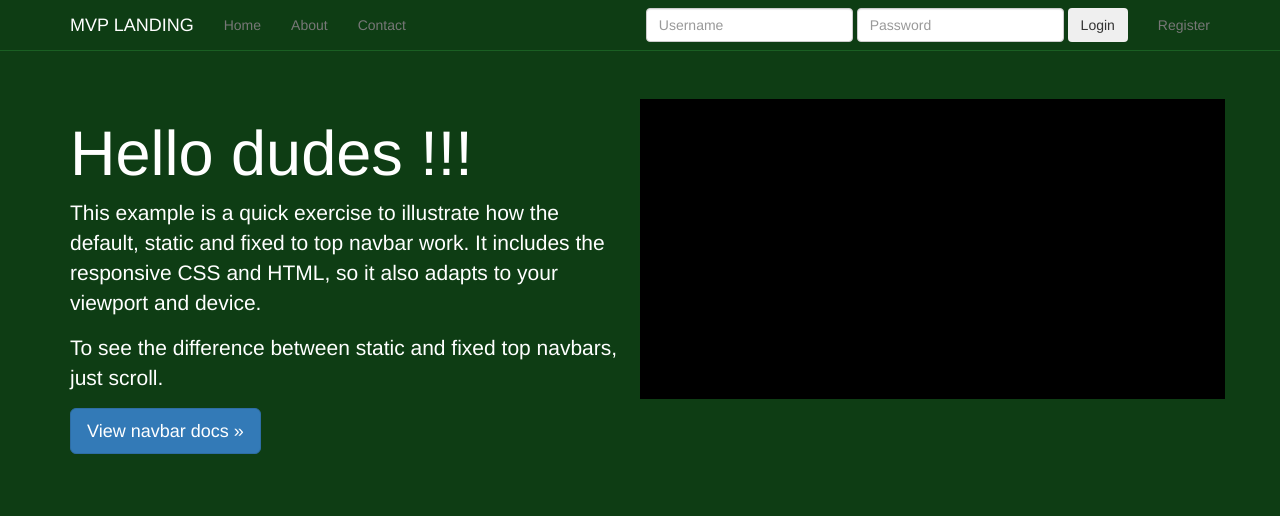
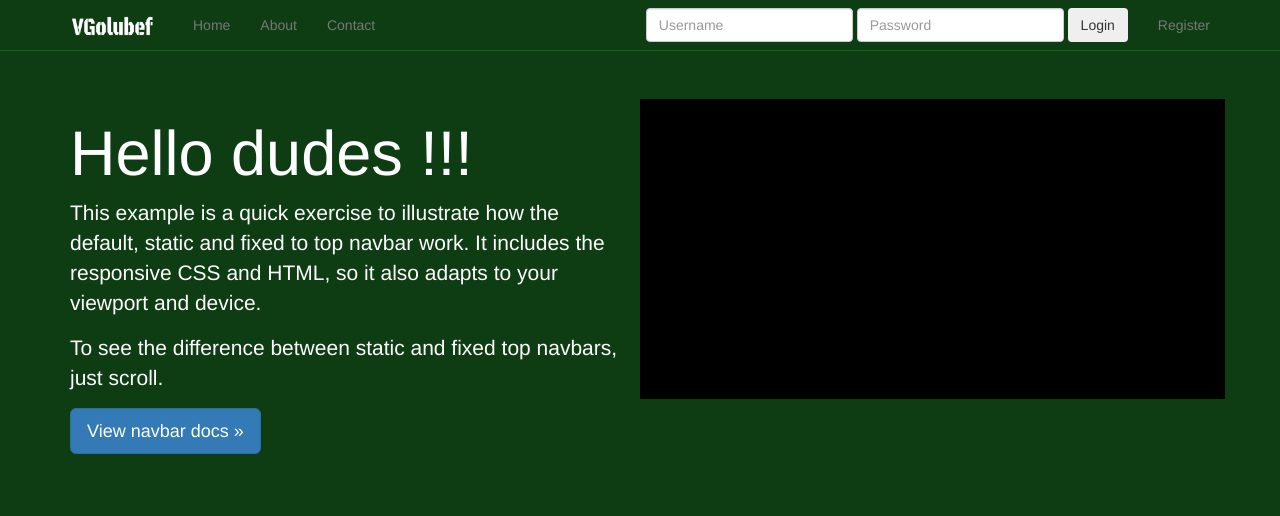
Before and after one commit to Vigopro/gvg, a Django app: page / in a window 1280 px wide. Shown: the top 516 px of the page. Run offline with Django 3.2, Linux system fonts and the light colour scheme; some libraries are stand-ins or nearby versions.

Commit message:
add Logo png img (нужно будет изменить)

```diff
--- a/newsletter/templates/navbar.html
+++ b/newsletter/templates/navbar.html
@@ -1,3 +1,5 @@
+    {% load staticfiles %}
+
     <!-- Static navbar -->
     <nav class="navbar navbar-default navbar-static-top">
       <div class="container">
@@ -8,7 +10,7 @@
             <span class="icon-bar"></span>
             <span class="icon-bar"></span>
           </button>
-          <a class="navbar-brand" href="{% url 'home' %}">MVP LANDING</a>
+          <a class="navbar-brand" href="{% url 'home' %}"><img src="{% static 'img/vgolubef2.png'%}"/></a>
         </div>
         <div id="navbar" class="navbar-collapse collapse">
           <ul class="nav navbar-nav">
```
Also changed, not shown: static_in_pro/our_static/img/vgolubef.png (added), static_in_pro/our_static/img/vgolubef1.png (added), static_in_pro/our_static/img/vgolubef2.png (added), static_in_pro/our_static/img/vgolubef3.png (added).
